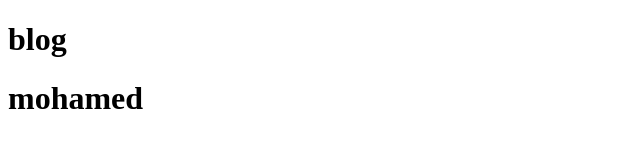
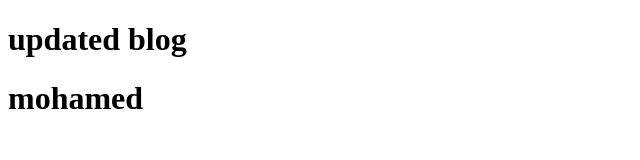
Before and after one commit to iachieve/profile-v2, a plain HTML site: page index.html in a window 1280 px wide. Shown: the whole page, without its empty margins (0-640 px from the left). Drawn offline with Linux system fonts and the light colour scheme.

```diff
--- a/index.html
+++ b/index.html
@@ -6,7 +6,7 @@
   <title>Document</title>
 </head>
 <body>
-    <h1>blog</h1>
+    <h1>updated blog</h1>
     <h1>mohamed</h1>
 </body>
 </html>
```
